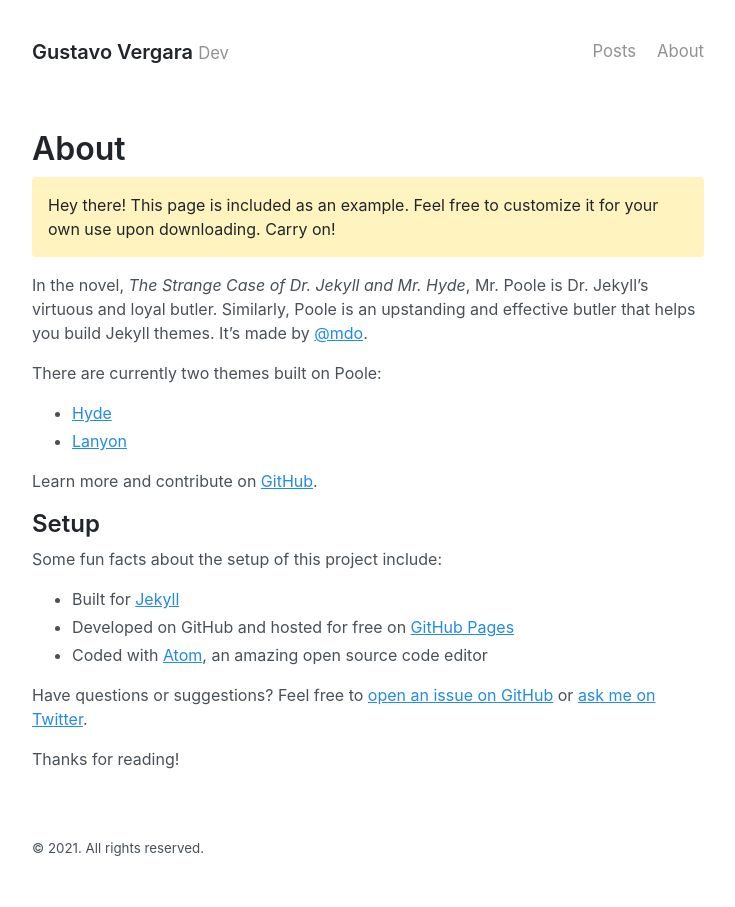
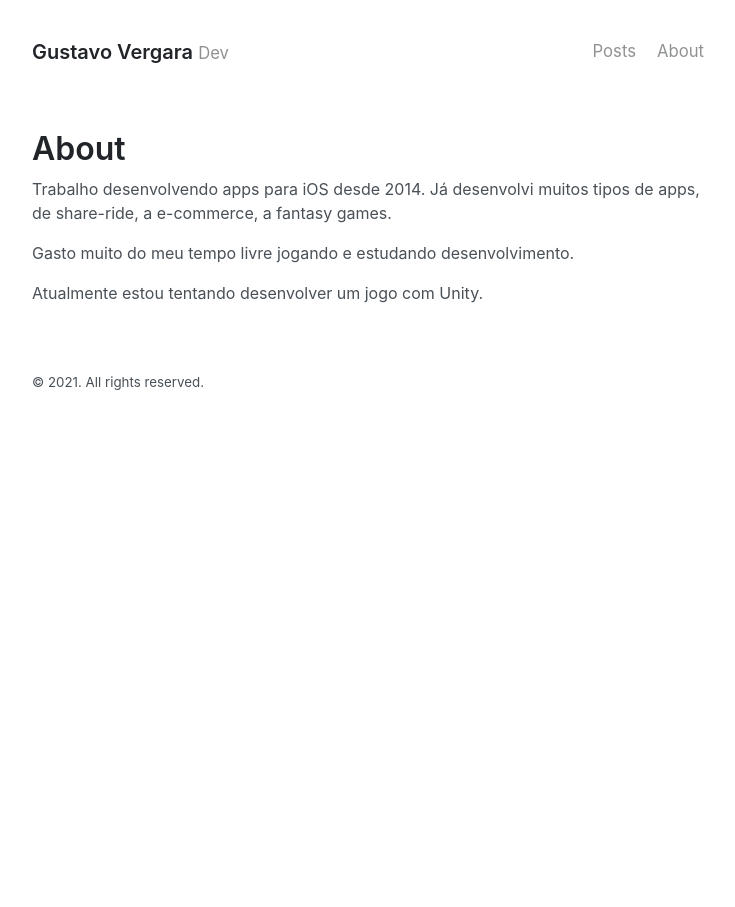
Before and after one commit to GustavoVergara/GustavoVergara.github.io, a Jekyll site: the page built from about.md, in a window 1280 px wide. Shown: the whole page, without its empty margins (272-1007 px from the left). Built offline with Jekyll 4.4.1, drawn with Linux system fonts in a browser that asks for light colours.

Commit message:
Replace the placeholder about page

```diff
--- a/about.md
+++ b/about.md
@@ -3,27 +3,9 @@ layout: page
 title: About
 ---
 
-<p class="message">
-  Hey there! This page is included as an example. Feel free to customize it for your own use upon downloading. Carry on!
-</p>
+Trabalho desenvolvendo apps para iOS desde 2014.
+Já desenvolvi muitos tipos de apps, de share-ride, a e-commerce, a fantasy games.
 
-In the novel, *The Strange Case of Dr. Jekyll and Mr. Hyde*, Mr. Poole is Dr. Jekyll's virtuous and loyal butler. Similarly, Poole is an upstanding and effective butler that helps you build Jekyll themes. It's made by [@mdo](https://twitter.com/mdo).
+Gasto muito do meu tempo livre jogando e estudando desenvolvimento.
 
-There are currently two themes built on Poole:
-
-- [Hyde](https://hyde.getpoole.com)
-- [Lanyon](https://lanyon.getpoole.com)
-
-Learn more and contribute on [GitHub](https://github.com/poole).
-
-## Setup
-
-Some fun facts about the setup of this project include:
-
-- Built for [Jekyll](https://jekyllrb.com)
-- Developed on GitHub and hosted for free on [GitHub Pages](https://pages.github.com)
-- Coded with [Atom](https://atom.io), an amazing open source code editor
-
-Have questions or suggestions? Feel free to [open an issue on GitHub](https://github.com/poole/poole/issues/new) or [ask me on Twitter](https://twitter.com/mdo).
-
-Thanks for reading!
+Atualmente estou tentando desenvolver um jogo com Unity.
```
